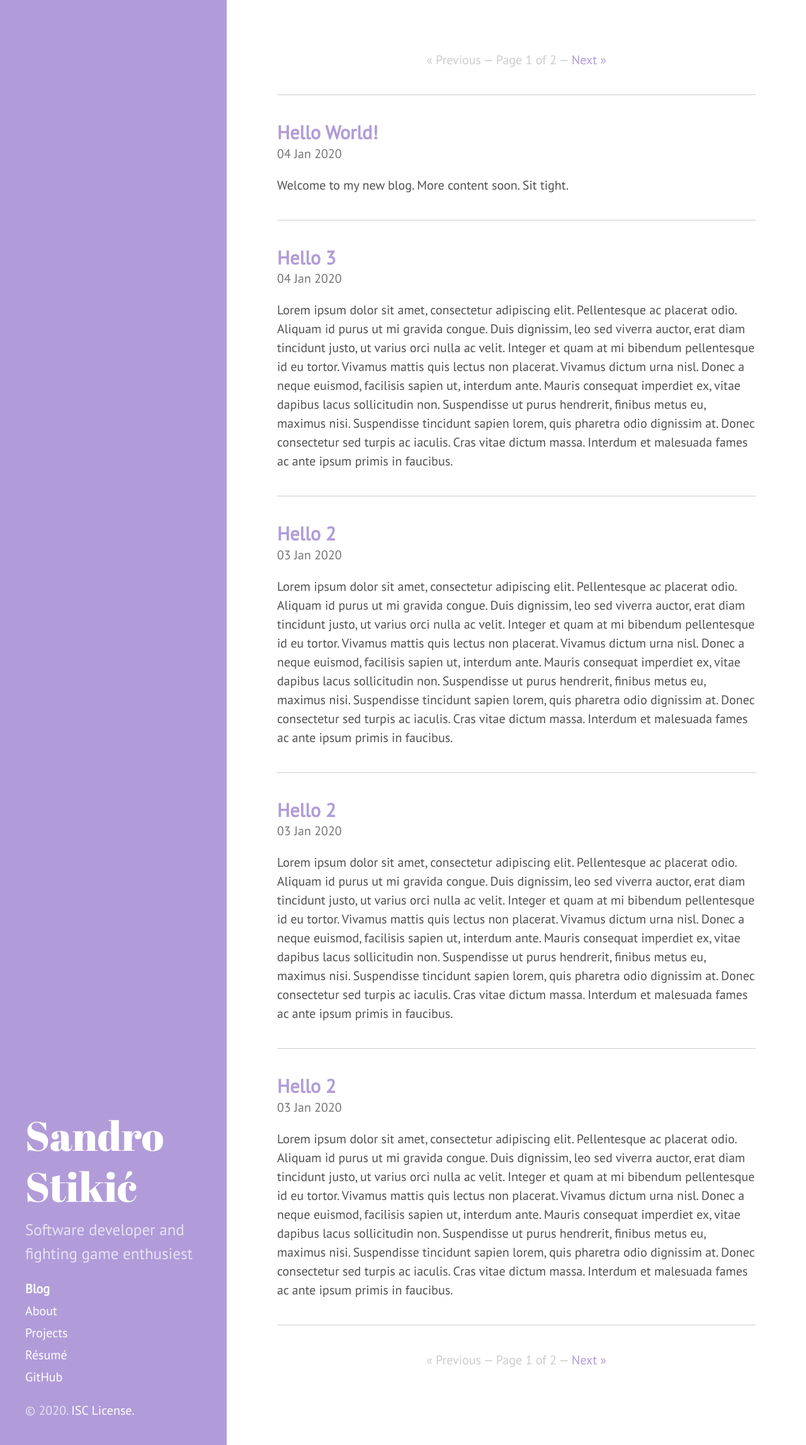
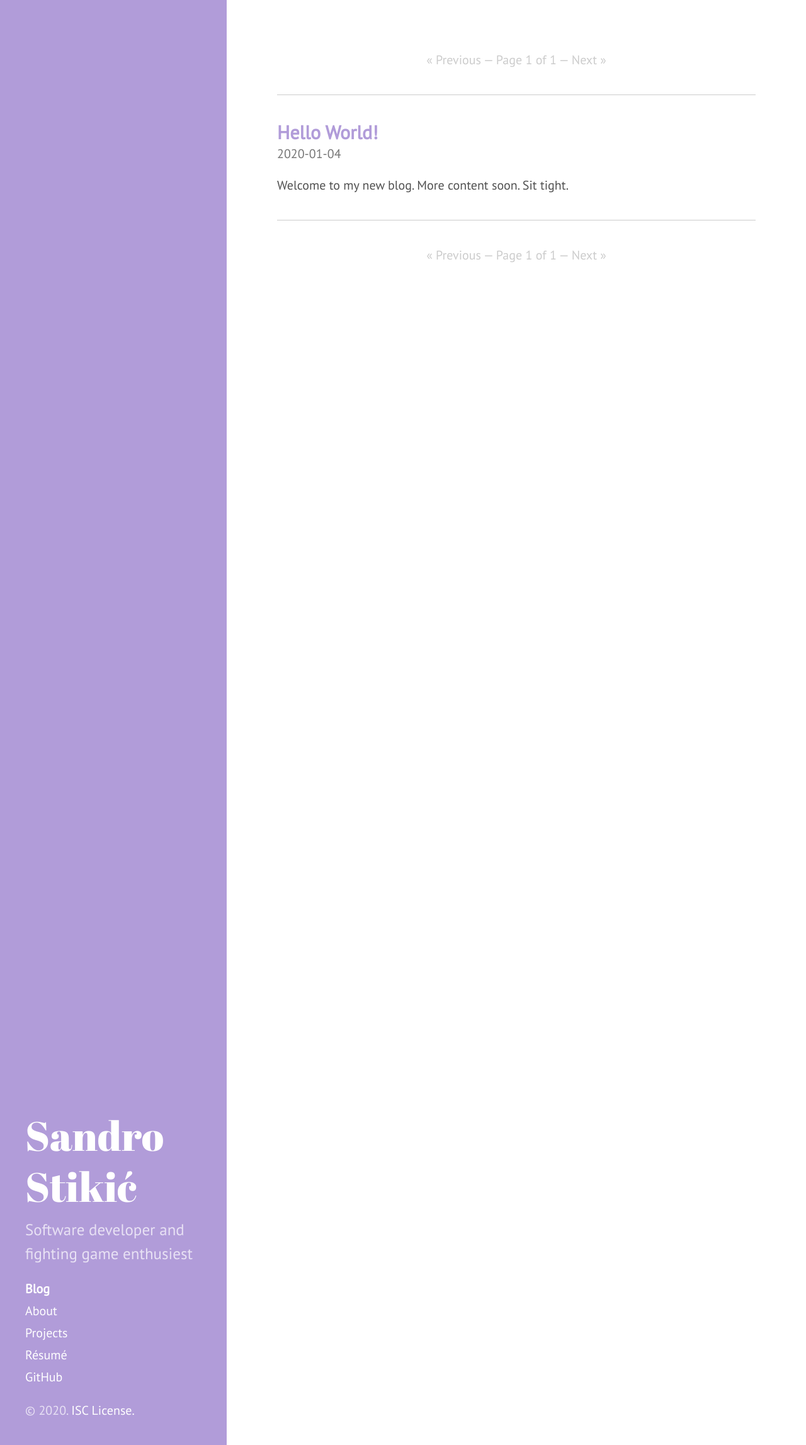
Before and after one commit to opeik/stikic.me, a Jekyll site: the page built from index.html, in a window 1280 px wide. Shown: the whole page at 63% size. Built offline with Jekyll 4.4.1, drawn with Linux system fonts in a browser that asks for light colours; the list of posts is cut into pages by our own code.

Commit message:
Remove placeholder posts

```diff
--- a/_includes/post-meta.html
+++ b/_includes/post-meta.html
@@ -1,5 +1,5 @@
 <div class="post-meta">
-  <span class="post-date">{{ include.post.date | date_to_string }}</span>
+  <span class="post-date">{{ include.post.date | date: "%Y-%m-%d" }}</span>
   <span class="post-categories">
     {% for category in include.post.categories %}
       &bull;
--- a/_layouts/index.html
+++ b/_layouts/index.html
@@ -8,7 +8,6 @@ layout: default
   {{ content }}
 
   {% for post in paginator.posts %}
-    {% unless post.tags contains "project" %}
     <article class="post-body">
       <h2 class="post-title">
         <a href="{{ post.url | relative_url }}">
@@ -32,12 +31,11 @@ layout: default
           {{ post.excerpt | number_of_words }}
         {% endcapture %}
 
-        {% if content_words != excerpt_words %}
+        {% if content_words > excerpt_words %}
           <a href="{{ post.url | relative_url }}">Read more&hellip;</a>
         {% endif %}
       {% endif %}
     </article>
-    {% endunless %}
   {% endfor %}
 
   {% include pagination-older.html %}
--- a/_posts/2020-1-3-hello-world.md
+++ /dev/null
@@ -1,16 +0,0 @@
----
-layout: post
-title: Hello 2
-date: 2020-1-3
----
-
-Lorem ipsum dolor sit amet, consectetur adipiscing elit.
-Pellentesque ac placerat odio. Aliquam id purus ut mi gravida congue.
-Duis dignissim, leo sed viverra auctor, erat diam tincidunt justo, ut varius
-orci nulla ac velit. Integer et quam at mi bibendum pellentesque id eu tortor.
-Vivamus mattis quis lectus non placerat. Vivamus dictum urna nisl. Donec a
-neque euismod, facilisis sapien ut, interdum ante. Mauris consequat imperdiet
-ex, vitae dapibus lacus sollicitudin non. Suspendisse ut purus hendrerit,
-finibus metus eu, maximus nisi. Suspendisse tincidunt sapien lorem, quis
-pharetra odio dignissim at. Donec consectetur sed turpis ac iaculis. Cras
-vitae dictum massa. Interdum et malesuada fames ac ante ipsum primis in faucibus.
--- a/_sass/hydeout/_layout.scss
+++ b/_sass/hydeout/_layout.scss
@@ -310,7 +310,7 @@ body {
 }
 
 .post-tag-small {
-    font-size: 0.7rem;
+    font-size: 75%;
 }
 
 .project-post {
```
Also changed, not shown: _layouts/tag.html (+4 -10 lines), _posts/2019-12-1-hello-world.md (deleted, +0 -16 lines), _posts/2019-12-2-hello-world.md (deleted, +0 -16 lines), _posts/2020-1-1-hello-world.md (deleted, +0 -16 lines), _posts/2020-1-2-hello-world.md (deleted, +0 -16 lines).
